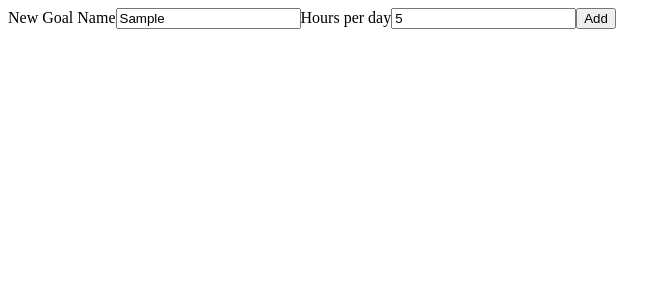
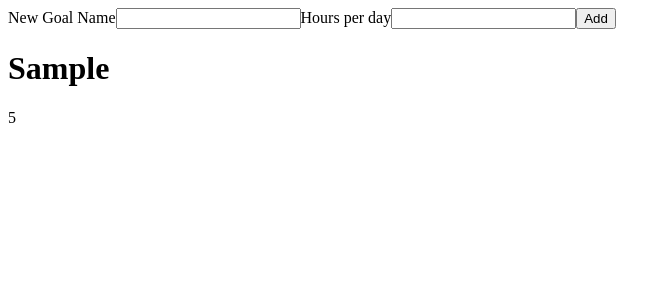
Before and after one commit to LeonardoChoi/productivity-app, a React (Create React App) app: page / in a window 1280 px wide. Both pictures are taken after typing "Sample", "5" into the empty fields and a click on the button "Add". Shown: the top 300 px of the page, without its empty margins (0-671 px from the left). Built offline with nearby package versions, Linux system fonts and the light colour scheme.

Commit message:
fix ShowGoal component

```diff
--- a/src/App.js
+++ b/src/App.js
@@ -1,15 +1,17 @@
 import React, { useState, useEffect } from "react";
 import DailyGoal from "./component/DailyGoal";
+import GoalsList from "./component/GoalsList";
 
 const App = () => {
   const [dailyGoals, setDailyGoal] = useState([]);
 
-  const createDailyGoal = (newGoal) => {
+  const createDailyGoal = ({ goalTitle, goalHours }) => {
     const updatedGoal = [
       ...dailyGoals,
       {
         id: Math.floor(Math.random() * 9999),
-        name: newGoal,
+        goalTitle,
+        goalHours,
       },
     ];
     setDailyGoal(updatedGoal);
@@ -22,6 +24,7 @@ const App = () => {
   return (
     <div>
       <DailyGoal onCreate={createDailyGoal} />
+      <GoalsList dailyGoals={dailyGoals} />
     </div>
   );
 };
--- a/src/component/DailyGoal.js
+++ b/src/component/DailyGoal.js
@@ -1,34 +1,30 @@
 import React, { useState } from "react";
 
 const DailyGoal = ({ onCreate }) => {
-  const [newGoal, setNewGoal] = useState({
-    goalName: "",
-    hoursPerDay: 0,
-  });
+  const [goalTitle, setGoalTitle] = useState("");
+  const [goalHours, setGoalHours] = useState("");
 
-  const handleChange = (event) => {
-    const { name, value } = event.target;
-    setNewGoal((prev) => {
-      return { ...prev, [name]: value };
-    });
+  const handleTitleChange = (e) => {
+    setGoalTitle(e.target.value);
   };
-
+  const handleHoursChange = (e) => {
+    setGoalHours(e.target.value);
+  };
   const handleSubmit = (event) => {
     event.preventDefault();
-    onCreate(newGoal);
-    setNewGoal({
-      goalName: "",
-      hoursPerDay: 0,
-    });
+    const finishedNewGoal = { goalTitle, goalHours };
+    onCreate(finishedNewGoal);
+    setGoalTitle("");
+    setGoalHours("");
   };
 
   return (
     <div>
       <form onSubmit={handleSubmit}>
         <label>New Goal Name</label>
-        <input type="text" onChange={handleChange} name="goalName" />
+        <input type="text" onChange={handleTitleChange} value={goalTitle} />
         <label>Hours per day</label>
-        <input type="number" onChange={handleChange} name="hoursPerDay" />
+        <input type="number" onChange={handleHoursChange} value={goalHours} />
         <button>Add</button>
       </form>
       {/* <div className="createDailyGoal">
--- a/src/component/GoalsList.js
+++ b/src/component/GoalsList.js
@@ -1,12 +1,12 @@
 import React from "react";
 import ShowGoal from "./ShowGoal";
 
-function GoalsList() {
-  return (
-    <div>
-      <ShowGoal />
-    </div>
-  );
+function GoalsList({ dailyGoals }) {
+  const renderedGoals = dailyGoals.map((goal) => {
+    return <ShowGoal key={goal.id} goal={goal} />;
+  });
+
+  return <div>{renderedGoals}</div>;
 }
 
 export default GoalsList;
--- a/src/component/ShowGoal.js
+++ b/src/component/ShowGoal.js
@@ -1,7 +1,12 @@
 import React from "react";
 
-function ShowGoal() {
-  return <div></div>;
+function ShowGoal({ goal }) {
+  return (
+    <div>
+      <h1>{goal.goalTitle}</h1>
+      <p>{goal.goalHours}</p>
+    </div>
+  );
 }
 
 export default ShowGoal;
```
